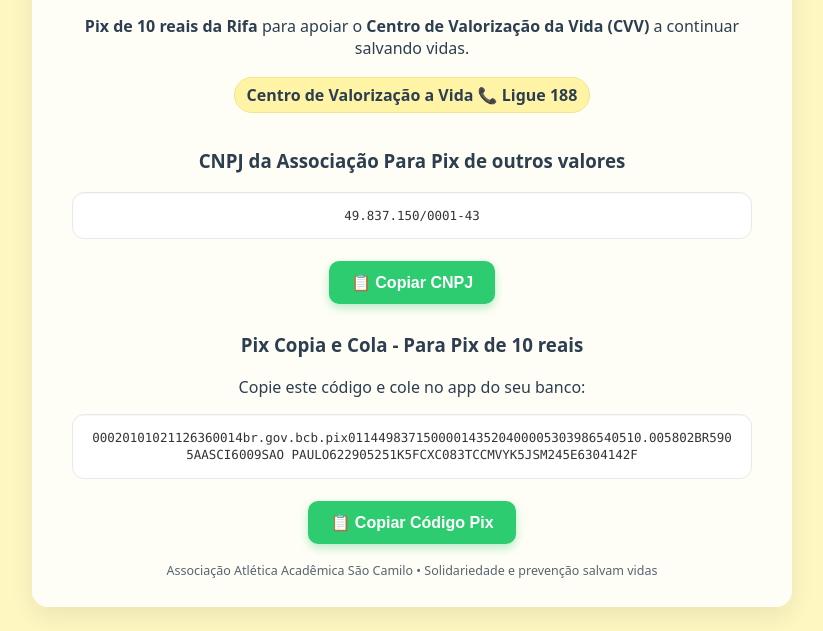
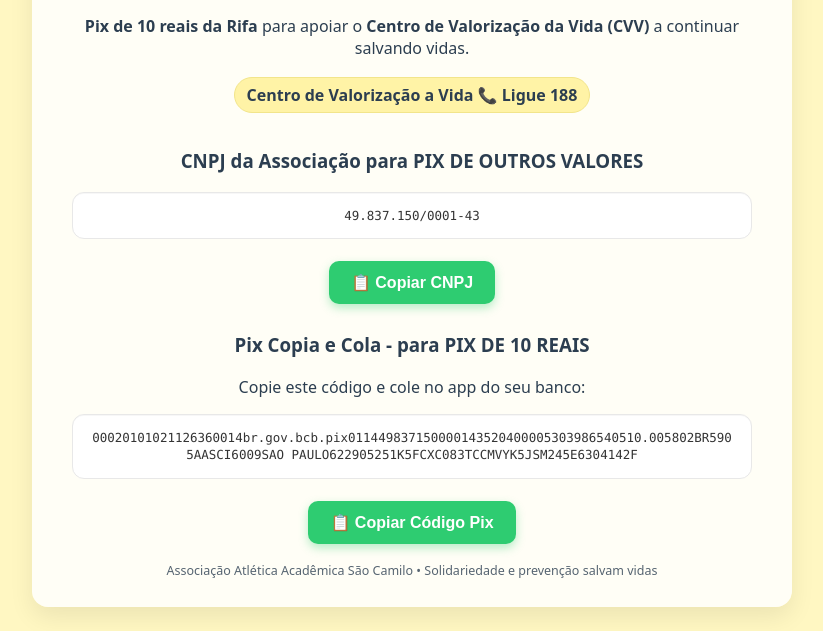
Before and after one commit to svaleriacastro/pix-copiaecola_atletica, a plain HTML site: page index.html in a window 1280 px wide. Shown: the part 169-800 px from the top of the page, without its empty margins (228-1051 px from the left). Drawn offline with Linux system fonts and the light colour scheme.

Commit message:
Update index.html

```diff
--- a/index.html
+++ b/index.html
@@ -130,14 +130,14 @@
     <div class="ligue">Centro de Valorização a Vida 📞 Ligue <strong>188</strong></div>
 
     <!-- NOVA SEÇÃO CNPJ -->
-    <h3>CNPJ da Associação Para Pix de outros valores</h3>
+    <h3>CNPJ da Associação para PIX DE OUTROS VALORES</h3>
     <div id="cnpjBox" class="pix-box">
       49.837.150/0001-43
     </div>
     <button class="btn" onclick="copyCNPJ()">📋 Copiar CNPJ</button>
 
     <!-- SEÇÃO PIX -->
-    <h3 style="margin-top:28px;">Pix Copia e Cola - Para Pix de 10 reais</h3>
+    <h3 style="margin-top:28px;">Pix Copia e Cola - para PIX DE 10 REAIS</h3>
     <p>Copie este código e cole no app do seu banco:</p>
     <div id="pixCode" class="pix-box" aria-label="Código Pix Copia e Cola">
 00020101021126360014br.gov.bcb.pix011449837150000143520400005303986540510.005802BR5905AASCI6009SAO PAULO622905251K5FCXC083TCCMVYK5JSM245E6304142F
```
